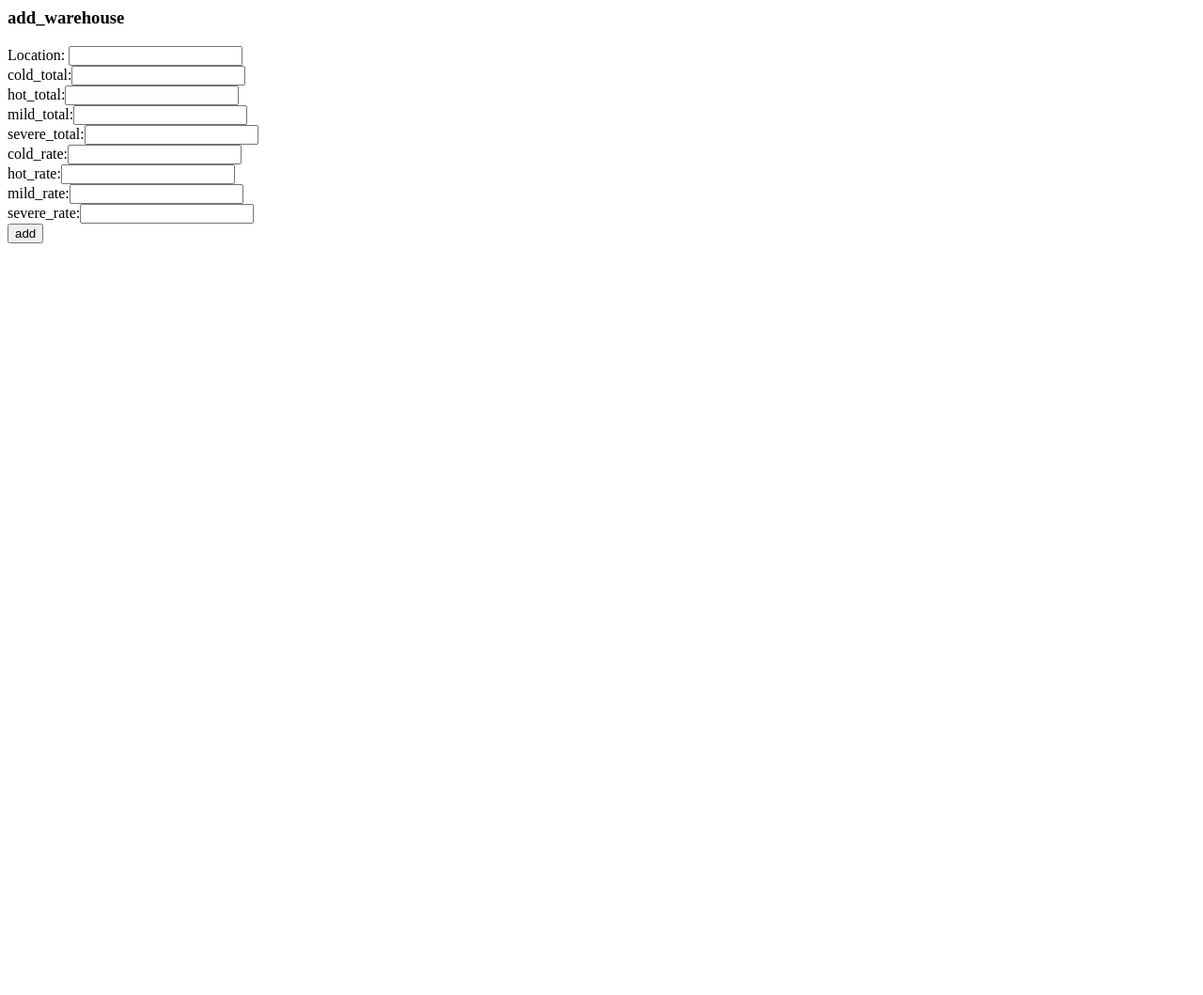
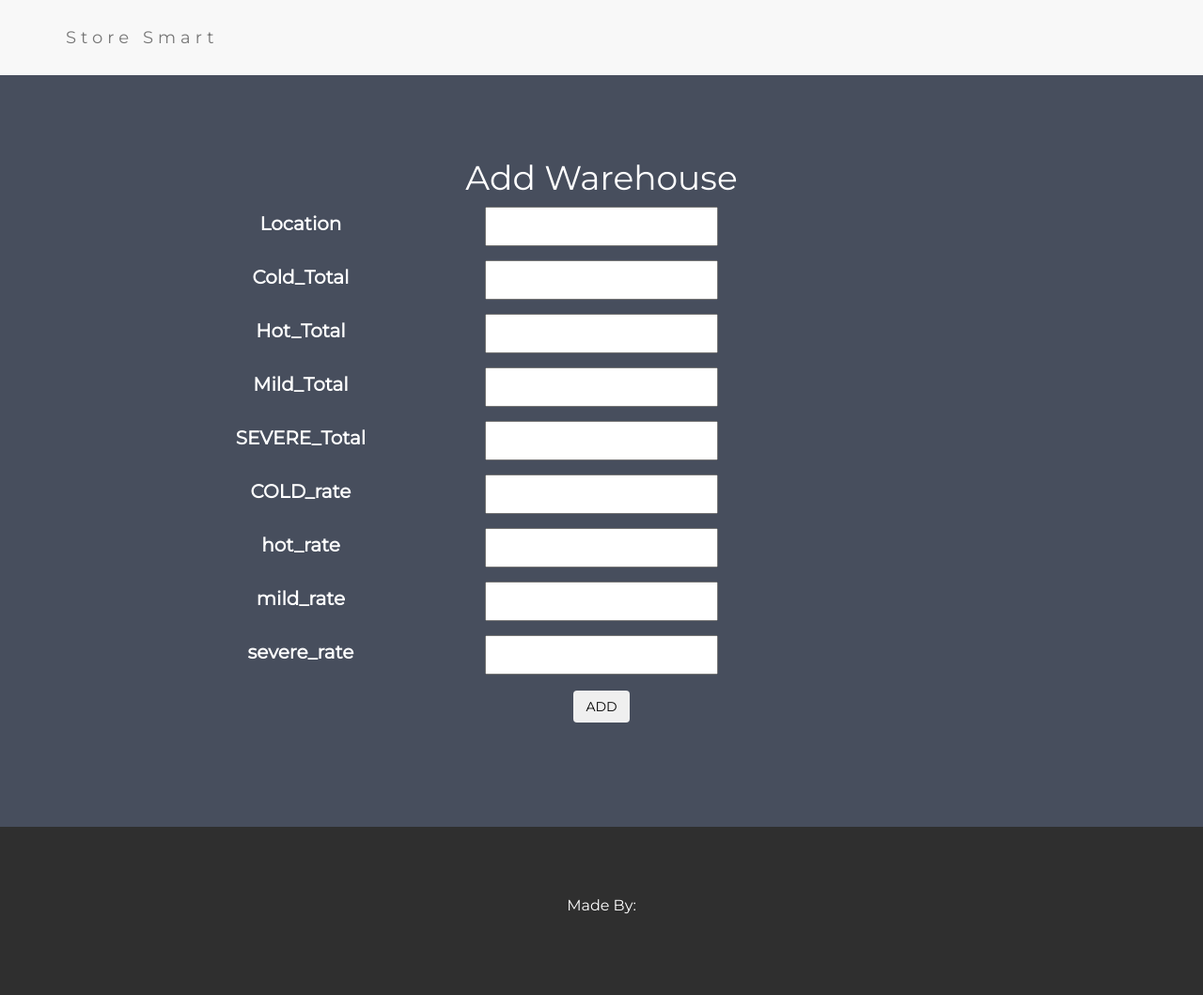
Before and after one commit to viru1404/storesmart, a Django app: page /add_warehouse/ in a window 1280 px wide. Shown: the whole page at 94% size. Before the commit the page ends 259 px from the top, so only its background shows below. Run offline with Django 3.2, Linux system fonts and the light colour scheme; a user stored in the database is signed in; data comes from the database, SQL or seed files in the repository; some libraries are stand-ins or nearby versions.

Commit message:
updated front end of add_warhouse.html

```diff
--- a/storesmart/ware/templates/add_warehouse.html
+++ b/storesmart/ware/templates/add_warehouse.html
@@ -1,3 +1,83 @@
+<!DOCTYPE html>
+<html lang="en">
+<head>
+  <title>Store Smart</title>
+  <meta charset="utf-8">
+  <meta name="viewport" content="width=device-width, initial-scale=1">
+  <link rel="stylesheet" href="http://maxcdn.bootstrapcdn.com/bootstrap/3.3.6/css/bootstrap.min.css">
+  <link href="http://fonts.googleapis.com/css?family=Montserrat" rel="stylesheet">
+  <script src="https://ajax.googleapis.com/ajax/libs/jquery/1.12.4/jquery.min.js"></script>
+  <script src="http://maxcdn.bootstrapcdn.com/bootstrap/3.3.6/js/bootstrap.min.js"></script>
+  <style>
+  body {
+      font: 20px Montserrat, sans-serif;
+      line-height: 1.8;
+      color: #f5f6f7;
+  }
+  p {font-size: 16px;}
+  .margin {margin-bottom: 45px;}
+  .bg-1 {
+      background-color: #474e5d; /* Green */
+      color: #ffffff;
+      height: 800px;
+
+  }
+  .bg-2 {
+      background-color:#ffffff; /* Dark Blue */
+      color:black;
+  }
+  .bg-3 {
+      background-color: #ffffff; /* White */
+      color: #555555;
+  }
+  .bg-4 {
+      background-color: #2f2f2f; /* Black Gray */
+      color: #fff;
+  }
+  .container-fluid {
+      padding-top: 70px;
+      padding-bottom: 70px;
+  }
+  .navbar {
+      padding-top: 15px;
+      padding-bottom: 15px;
+      border: 0;
+      border-radius: 0;
+      margin-bottom: 0;
+      font-size: 12px;
+      letter-spacing: 5px;
+  }
+  .navbar-nav  li a:hover {
+      color: #1abc9c !important;
+  }
+  input
+  {
+    color:black;
+  }
+  </style>
+</head>
+<body>
+
+<!-- Navbar -->
+<nav class="navbar navbar-default">
+  <div class="container">
+    <div class="navbar-header">
+      <button type="button" class="navbar-toggle" data-toggle="collapse" data-target="#myNavbar">
+        <span class="icon-bar"></span>
+        <span class="icon-bar"></span>
+        <span class="icon-bar"></span>
+      </button>
+      <a class="navbar-brand" href="#">Store Smart</a>
+    </div>
+    <div class="collapse navbar-collapse" id="myNavbar">
+      <ul class="nav navbar-nav navbar-right">
+
+      </ul>
+    </div>
+  </div>
+</nav>
+
+
 <script type="text/javascript" src="http://maps.googleapis.com/maps/api/js?sensor=false&libraries=places"></script>
 <script type="text/javascript">
 var source, destination;
@@ -8,19 +88,91 @@ google.maps.event.addDomListener(window, 'load', function () {
 
     directionsDisplay = new google.maps.DirectionsRenderer({ 'draggable': true });
 });</script>
-<h3>add_warehouse</h3>
+<div class="container-fluid bg-1 text-center">
+<h1>Add Warehouse</h1>
 <form action="" method="POST">{% csrf_token %}
-Location:
+ <div class="form-group row">
+  <div class="col-sm-2"></div>
+    <label for="txtSource" class="col-sm-2 form-control-label">Location</label>
+    <div class="col-sm-4">
 
-<input id="txtSource" type="text" name="location" required><br>
-cold_total:<input type="number" name="cold" min="0" required><br>
-hot_total:<input type="number" name="hot" min="0" required><br>
-mild_total:<input type="number" name="mild" min="0" required><br>
-severe_total:<input type="number" name="severe" min="0" required><br>
-cold_rate:<input type="number" name="cold_rate" min="0" required><br>
-hot_rate:<input type="number" name="hot_rate" min="0" required><br>
-mild_rate:<input type="number" name="mild_rate" min="0" required><br>
-severe_rate:<input type="number" name="severe_rate" min="0" required><br>
-<input type="submit" value="add">
+      <input id="txtSource" type="text" name="location" required>
+    </div>
+  </div>
+  <div class="form-group row">
+  <div class="col-sm-2"></div>
+    <label for="inputEma" class="col-sm-2 form-control-label"> Cold_Total</label>
+    <div class="col-sm-4">
+      <input type="number" name="cold" min="0" required>
+    </div>
+  </div>
+  <div class="form-group row">
+  <div class="col-sm-2"></div>
+    <label for="inputEmail3" class="col-sm-2 form-control-label"> Hot_Total</label>
+    <div class="col-sm-4">
+      <input type="number" name="hot" min="0" required>
+    </div>
+  </div>
+  <div class="form-group row">
+  <div class="col-sm-2"></div>
+    <label for="inputEml3" class="col-sm-2 form-control-label">Mild_Total</label>
+    <div class="col-sm-4">
+      <input type="number" name="mild" min="0" required>
+    </div>
+  </div>
+  <div class="form-group row">
+  <div class="col-sm-2"></div>
+    <label for="inputEml3" class="col-sm-2 form-control-label">SEVERE_Total</label>
+    <div class="col-sm-4">
+      <input type="number" name="severe" min="0" required><br>
+    </div>
+  </div>
+  <div class="form-group row">
+  <div class="col-sm-2"></div>
+    <label for="inputEml3" class="col-sm-2 form-control-label">COLD_rate</label>
+    <div class="col-sm-4">
+     <input type="number" name="cold_rate" min="0" required>
+    </div>
+  </div>
+   <div class="form-group row">
+  <div class="col-sm-2"></div>
+    <label for="inputEml3" class="col-sm-2 form-control-label">hot_rate</label>
+    <div class="col-sm-4">
+    <input type="number" name="hot_rate" min="0" required>
+    </div>
+  </div>
+<div class="form-group row">
+  <div class="col-sm-2"></div>
+    <label for="inputEml3" class="col-sm-2 form-control-label">mild_rate</label>
+    <div class="col-sm-4">
+   <input type="number" name="mild_rate" min="0" required>
+    </div>
+  </div>
+
+<div class="form-group row">
+  <div class="col-sm-2"></div>
+    <label for="inputEml3" class="col-sm-2 form-control-label">severe_rate</label>
+    <div class="col-sm-4">
+   <input type="number" name="severe_rate" min="0" required>
+    </div>
+  </div>
+
+
+
+
+<div class="form-group row">
+<div class="col-sm-4"></div>
+    <div class="col-sm-4">
+      <input type="submit" class="btn btn-secondary" style="color:black;" value="ADD">
+    </div>
+  </div>
 
 </form>
+</div>
+<!-- Footer -->
+<footer class="container-fluid bg-4 text-center">
+  <p>Made By:</p>
+</footer>
+
+</body>
+</html>
```
